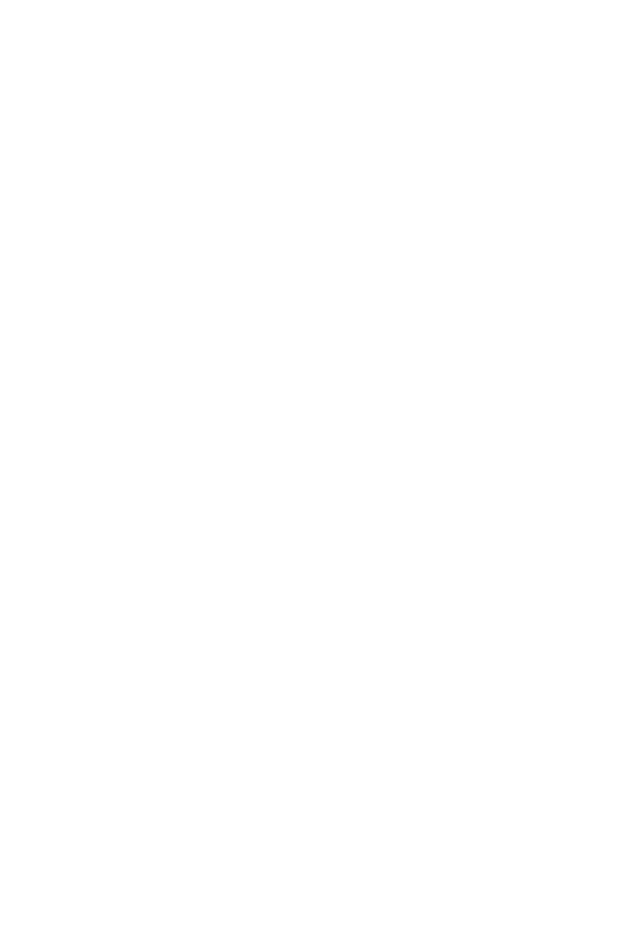
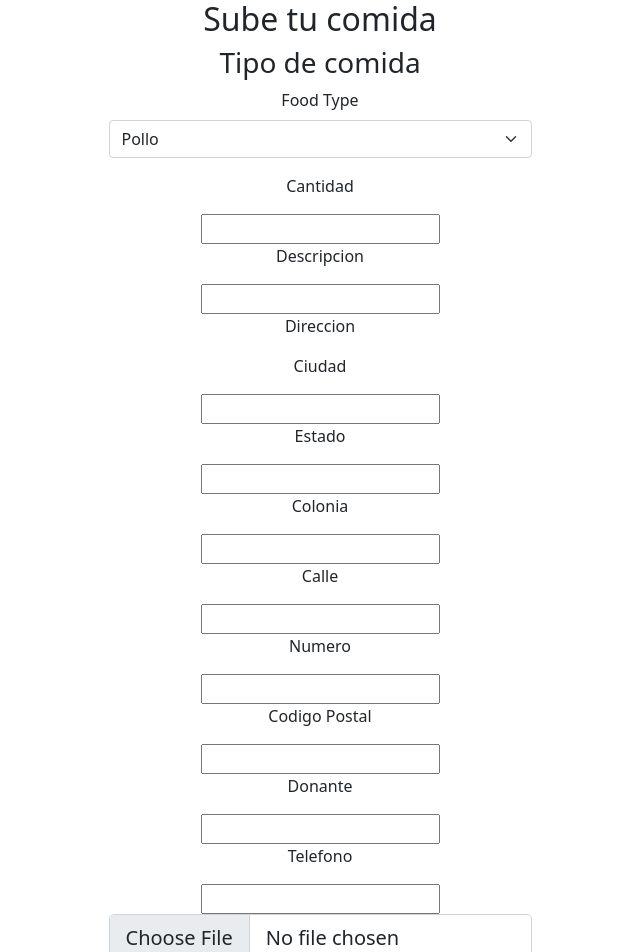
Before and after one commit to Leinad0407/FoodLinkBE, a React (Create React App) app: page /createDonations in a window 1280 px wide. Before the commit this address had no page. Shown: the top 952 px of the page, without its empty margins (320-960 px from the left). Before the commit the page ends 800 px from the top, so only its background shows below. Built offline with nearby package versions, Linux system fonts and the light colour scheme.

Commit message:
layout of donations form by donors

```diff
--- a/src/App.js
+++ b/src/App.js
@@ -6,6 +6,7 @@
 
 //Components
 import Donadores from "./pages/Donadores";
+import CreateDonations from "./pages/CreateDonations";
 
 function App() {
   return (
@@ -13,6 +14,9 @@
       <Routes>
         <Route path="/donadores" element={<Donadores />} />
       </Routes>
+      <Routes>
+        <Route path="/createDonations" element={<CreateDonations />} />
+      </Routes>
     </div>
   );
 }
--- /dev/null
+++ b/src/pages/CreateDonations/index.jsx
@@ -0,0 +1,114 @@
+import { useState } from "react";
+import "../CreateDonations/CreateDonations.scss";
+import Form from "react-bootstrap/Form";
+
+export default function CreateDonations() {
+  const [foodType, setFoodType] = useState("");
+  const [amount, setAmount] = useState("");
+  const [foodDescription, setFoodDescription] = useState("");
+  const [city, setCity] = useState("");
+  const [suburb, setSuburb] = useState("");
+  const [estate, setEstate] = useState("");
+  const [street, setStreet] = useState("");
+  const [postalCode, setPostalCode] = useState("");
+  const [numberAdress, setNumberAdress] = useState("");
+  const [donor, setDonor] = useState("");
+  const [phoneNumber, setPhoneNumber] = useState("");
+
+  return (
+    <div>
+      <h2>Sube tu comida</h2>
+      <form>
+        <h3>Tipo de comida</h3>
+        <div>
+          <Form.Group className="mb-3">
+            <Form.Label htmlFor="disabledSelect">Food Type</Form.Label>
+            <Form.Select id="disabledSelect">
+              <option>Pollo</option>
+              <option>Pescado</option>
+              <option>Fruta</option>
+              <option>Verdura</option>
+            </Form.Select>
+          </Form.Group>
+        </div>
+
+        <div>
+          <p>Cantidad</p>
+          <input value={amount} onChange={(e) => setAmount(e.target.value)} />
+        </div>
+        <div>
+          <p>Descripcion</p>
+          <input
+            value={foodDescription}
+            onChange={(e) => setFoodDescription(e.target.value)}
+          />
+        </div>
+        <div>
+          <p>Direccion</p>
+          <div>
+            <div>
+              <p>Ciudad</p>
+              <input value={city} onChange={(e) => setCity(e.target.value)} />
+            </div>
+            <div>
+              <p>Estado</p>
+              <input
+                value={estate}
+                onChange={(e) => setEstate(e.target.value)}
+              />
+            </div>
+          </div>
+          <div>
+            <div>
+              <p>Colonia</p>
+              <input
+                value={suburb}
+                onChange={(e) => setSuburb(e.target.value)}
+              />
+            </div>
+            <div>
+              <p>Calle</p>
+              <input
+                value={street}
+                onChange={(e) => setStreet(e.target.value)}
+              />
+            </div>
+          </div>
+          <div>
+            <div>
+              <p>Numero</p>
+              <input
+                value={numberAdress}
+                onChange={(e) => setNumberAdress(e.target.value)}
+              />
+            </div>
+            <div>
+              <p>Codigo Postal</p>
+              <input
+                value={postalCode}
+                onChange={(e) => setPostalCode(e.target.value)}
+              />
+            </div>
+          </div>
+        </div>
+        <div>
+          <p>Donante</p>
+          <input value={donor} onChange={(e) => setDonor(e.target.value)} />
+        </div>
+        <div>
+          <p>Telefono</p>
+          <input
+            value={phoneNumber}
+            onChange={(e) => setPhoneNumber(e.target.value)}
+          />
+        </div>
+        <div>
+          <Form.Group controlId="formFileLg" className="mb-3">
+            <Form.Control type="file" size="lg" />
+          </Form.Group>
+        </div>
+        <button type="submit">Confirmar Donacion</button>
+      </form>
+    </div>
+  );
+}
```
Also changed, not shown: src/pages/CreateDonations/CreateDonations.scss (added), src/services/createPostDonations.js (added).
